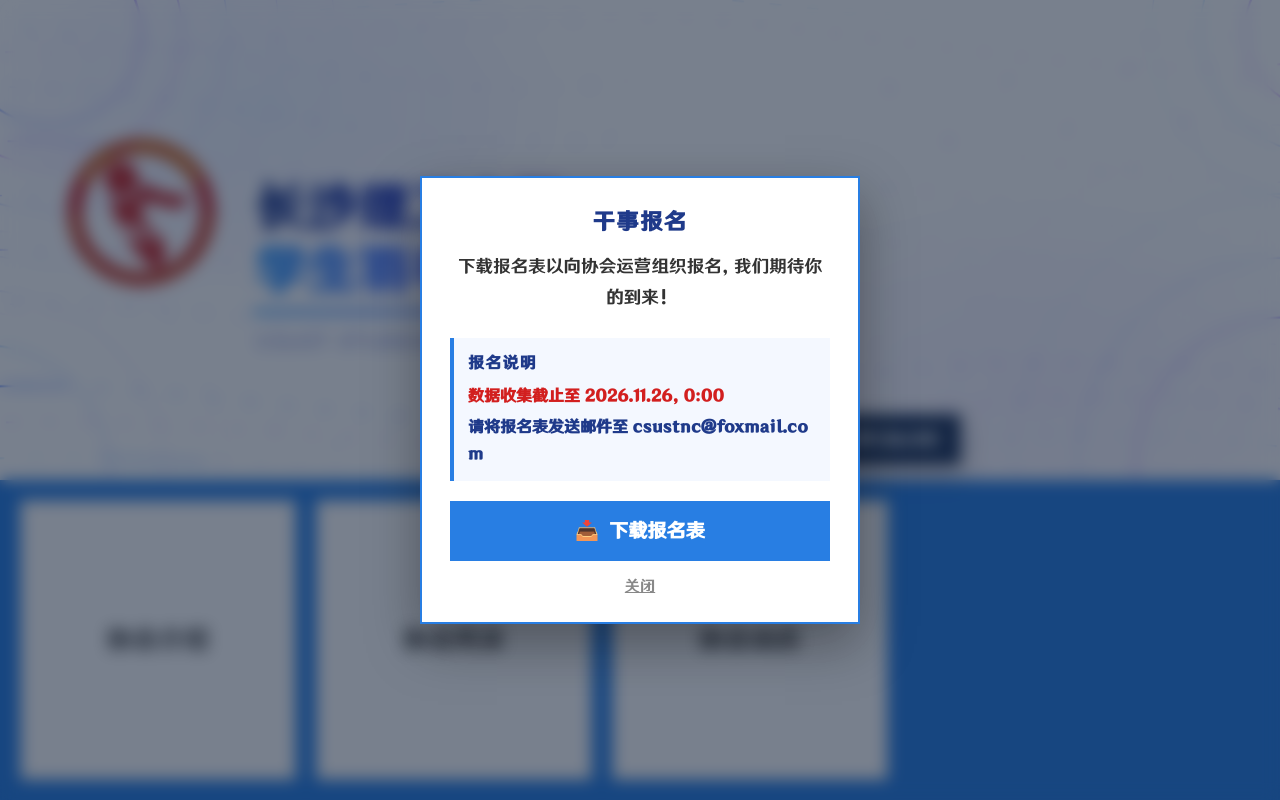
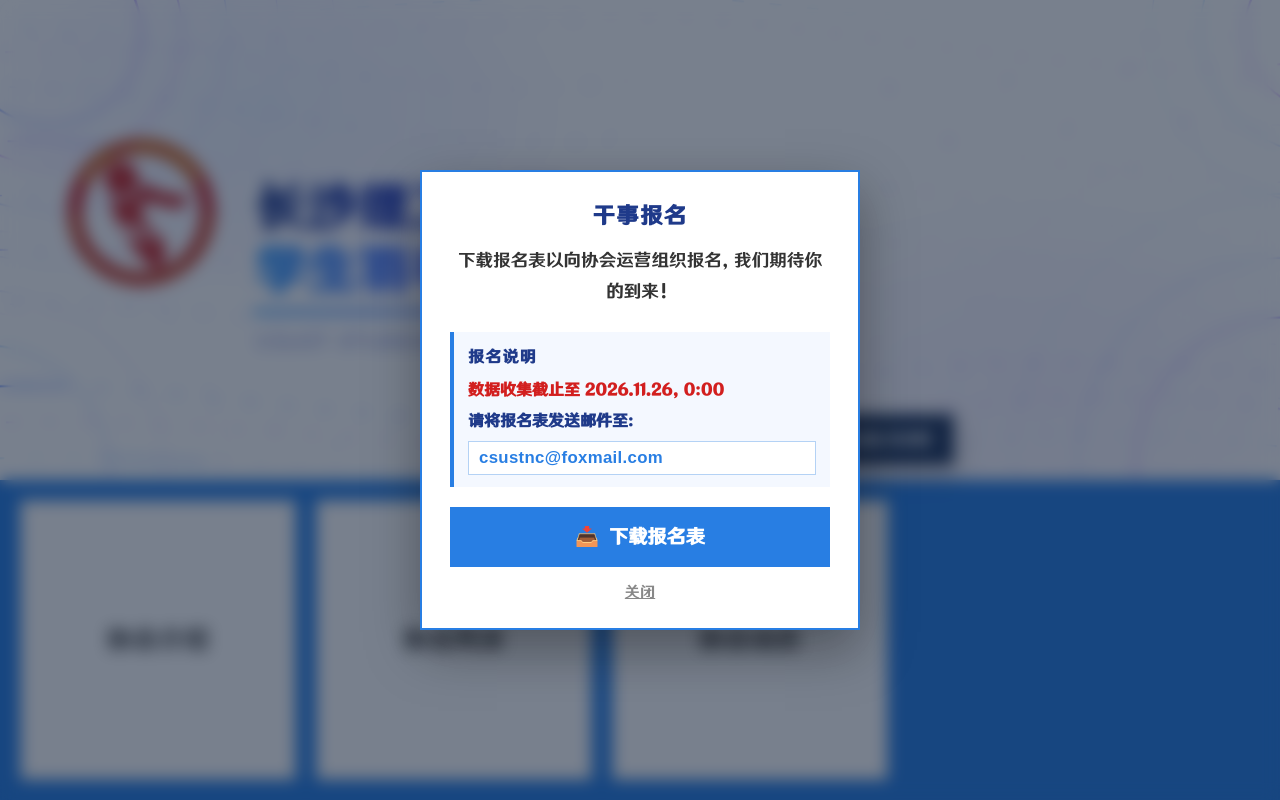
Before and after one commit to NBULTS/csustbc, a plain HTML site: page index.html in a window 1280 px wide. Both pictures are taken after a click on the button "干事报名". Drawn offline with Linux system fonts and the light colour scheme.

Commit message:
精简报名截止提示并修复新闻卡片遮字
- 报名截止提示改为固定文案，不再逐秒显示剩余时间
- 报名说明中邮箱单独成行，便于复制
- 新闻卡片禁止纵向压缩，去掉裁切文字的 overflow:hidden

```diff
--- a/index.html
+++ b/index.html
@@ -661,10 +661,25 @@
 
         .modal-notice p:nth-child(3) {
             font-weight: bold;
-            word-break: break-all;
         }
 
-        /* ================= 报名截止倒计时按钮（位于报名按钮右侧） ================= */
+        /* 邮箱单独占一行，放大突出便于复制 */
+        .modal-notice .notice-mail {
+            display: block;
+            margin-top: 2px;
+            padding: 6px 10px;
+            font-family: "Microsoft YaHei", "PingFang SC", Arial, sans-serif;
+            font-size: 1.05rem;
+            font-weight: bold;
+            letter-spacing: 0.02em;
+            color: #287ee3;
+            background: #ffffff;
+            border: 1px solid rgba(40, 126, 227, 0.35);
+            word-break: break-all;
+            user-select: all;               /* 单击即可整段选中，方便复制 */
+        }
+
+                /* ================= 报名截止提示（位于报名按钮右侧） ================= */
         .deadline-btn {
             position: absolute;
             left: 50%;
@@ -683,34 +698,19 @@
             background: rgba(7, 32, 74, 0.9);
             border: 2px solid rgba(255, 255, 255, 0.6);
             border-radius: 0;
-            cursor: pointer;
             user-select: none;
             white-space: nowrap;
             box-shadow: 0 8px 24px rgba(0, 0, 0, 0.25);
-            transition: background 0.25s ease, transform 0.25s ease, box-shadow 0.25s ease;
         }
 
         /* 未到截止时间前不显示；JS 判定未过期后才显示 */
         .deadline-btn[hidden] { display: none; }
-
-        .deadline-btn:hover {
-            background: rgba(7, 32, 74, 1);
-            transform: translate(26px, calc(-100% - 4px));
-            box-shadow: 0 12px 30px rgba(0, 0, 0, 0.35);
-        }
-
-        /* 倒计时数字等宽，避免逐秒跳动 */
-        .deadline-btn .deadline-time {
-            font-variant-numeric: tabular-nums;
-            letter-spacing: 0.04em;
-        }
 
         /* 触屏：不显示悬停阴影 */
         @media (hover: none) {
             .option-box:hover { border-color: #d0d7de; box-shadow: none; }
             .signup-btn:hover { transform: translate(-50%, -100%); }
             .modal-download:hover { transform: none; }
-            .deadline-btn:hover { transform: translate(26px, -100%); }
         }
 
                 /* 窄屏：报名按钮略缩，位置随布局微调（底边始终贴分隔线） */
@@ -1006,13 +1006,11 @@
                 <!-- 报名按钮：位于背景与功能区分隔线正中；2026-11-26 00:00 后由脚本整块移除 -->
         <button class="signup-btn" id="signup-btn" type="button" onclick="openSignupModal()">干事报名</button>
 
-        <!-- 报名截止倒计时按钮：位于报名按钮右侧，与报名按钮同期出现、同期移除 -->
-        <button class="deadline-btn" id="deadline-btn" type="button"
-                onclick="openSignupModal()" hidden>
+                <!-- 报名截止提示：位于报名按钮右侧，与报名按钮同期出现、同期移除 -->
+        <div class="deadline-btn" id="deadline-btn" hidden>
             <span>&#9203;</span>
-            <span>距报名截止</span>
-            <span class="deadline-time" id="deadline-time">--</span>
-        </button>
+            <span>报名截止 2026.11.26 0:00</span>
+        </div>
 
         <!-- 报名弹窗 -->
         <div class="modal-mask" id="signup-modal" role="dialog" aria-modal="true"
@@ -1025,7 +1023,8 @@
                 <div class="modal-notice" id="signup-notice">
                     <p>报名说明</p>
                     <p>数据收集截止至 2026.11.26，0:00</p>
-                    <p>请将报名表发送邮件至 csustnc@foxmail.com</p>
+                    <p>请将报名表发送邮件至：</p>
+                    <span class="notice-mail">csustnc@foxmail.com</span>
                 </div>
 
                 <a class="modal-download" href="报名数据收集表.xlsx" download>
@@ -1230,66 +1229,42 @@
         });
 
                 // ---------- 报名时限：2026-11-26 00:00 之后，报名按钮及其控件从主页移除 ----------
-        // 说明：截止后不是“置灰不可点”，而是把按钮、倒计时控件、报名说明一并从 DOM 中删除，
+        // 说明：截止后不是“置灰不可点”，而是把按钮、截止提示、报名说明一并从 DOM 中删除，
         //       主页上不再出现任何与报名相关的控件。
         (function signupDeadline() {
             var DEADLINE = new Date(2026, 10, 26, 0, 0, 0);   // 注意：月份从 0 开始，10 表示 11 月
 
             var signupBtn = document.getElementById('signup-btn');
             var deadlineBtn = document.getElementById('deadline-btn');
-            var timeEl = document.getElementById('deadline-time');
             var noticeEl = document.getElementById('signup-notice');
 
             // 从主页彻底移除报名相关的全部控件
             function removeSignupUI() {
-                if (timerId) clearInterval(timerId);
+                if (deadlineTimer) clearTimeout(deadlineTimer);
                 // 弹窗若正开着，先关掉；并避免关闭逻辑把焦点交还给已删除的按钮
                 if (modalEl) {
                     modalEl.classList.remove('open');
                     lastFocused = null;
                 }
-                [signupBtn, deadlineBtn, noticeEl].forEach(function (el) {
+                [signupBtn, deadlineBtn, noticeEl, modalEl].forEach(function (el) {
                     if (el && el.parentNode) el.parentNode.removeChild(el);
                 });
-                // 倒计时控件（按钮内的 span）与弹窗一起移除
-                if (timeEl && timeEl.parentNode) timeEl.parentNode.removeChild(timeEl);
-                if (modalEl && modalEl.parentNode) modalEl.parentNode.removeChild(modalEl);
             }
 
-            // 填充倒计时文字：X天 HH:MM:SS
-            function renderCountdown(ms) {
-                var total = Math.floor(ms / 1000);
-                var days = Math.floor(total / 86400);
-                var hours = Math.floor(total % 86400 / 3600);
-                var minutes = Math.floor(total % 3600 / 60);
-                var seconds = total % 60;
-                var pad = function (n) { return n < 10 ? '0' + n : '' + n; };
-                var clock = pad(hours) + ':' + pad(minutes) + ':' + pad(seconds);
-                return days > 0 ? days + ' 天 ' + clock : clock;
-            }
+            var deadlineTimer = null;
 
-            var timerId = null;
-
-            function tick() {
+            function scheduleRemoval() {
                 var left = DEADLINE.getTime() - Date.now();
                 if (left <= 0) {
-                    if (timeEl) timeEl.textContent = renderCountdown(0);
-                    removeSignupUI();      // 到点立即从主页移除
-                    return;
-                }
-                if (timeEl) timeEl.textContent = renderCountdown(left);
-            }
-
-            // 已经过期：直接移除，不再显示任何报名控件
-            if (DEADLINE.getTime() - Date.now() <= 0) {
                     removeSignupUI();
                     return;
                 }
+                if (deadlineBtn) deadlineBtn.hidden = false;   // 未过期：显示截止提示
+                // 到点那一刻再移除一次，无需逐秒刷新
+                deadlineTimer = setTimeout(scheduleRemoval, Math.min(left, 2147483647));
+            }
 
-            // 未过期：显示倒计时按钮并开始逐秒更新
-            if (deadlineBtn) deadlineBtn.hidden = false;
-            tick();
-            timerId = setInterval(tick, 1000);
+            scheduleRemoval();
         })();
 
         // ---------- 悬停 / 键盘焦点交互 ----------
```
Also changed, not shown: News/news.html (+18 -3 lines), index-portrait.html (+33 -50 lines). Lines whose indentation alone changed are shown as unchanged.
